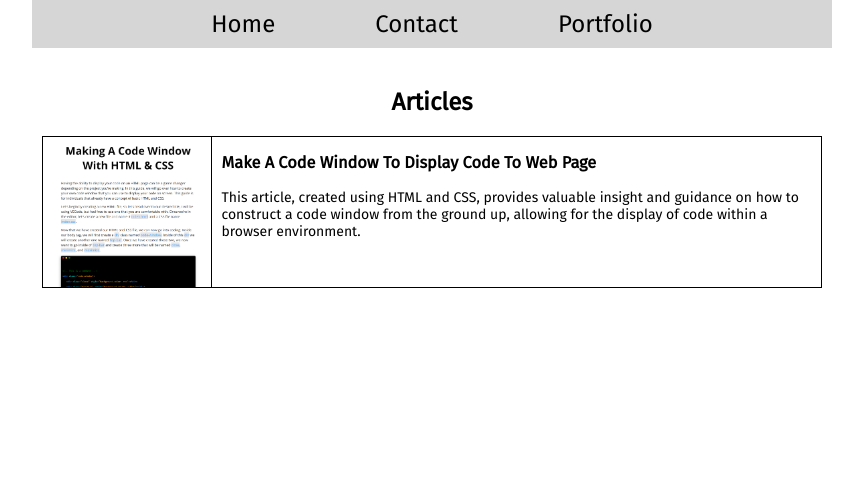
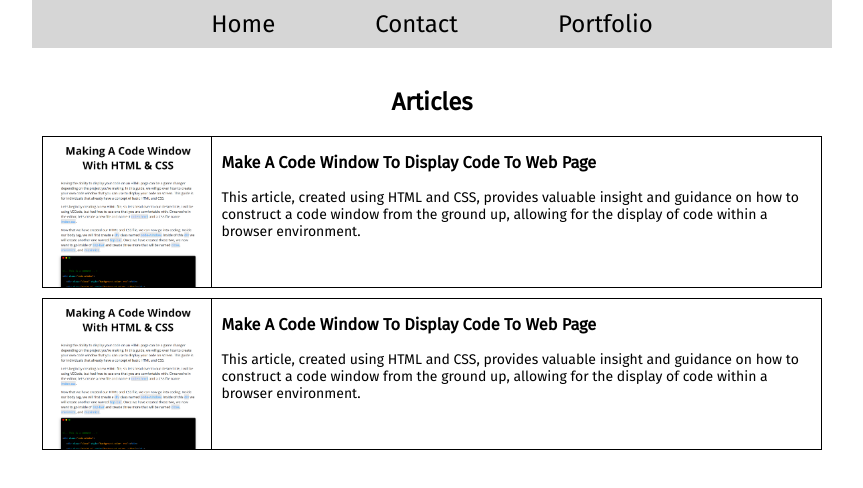
Before and after one commit to mjlynch123/Blog-Site, a plain HTML site: page index.html in a window 1280 px wide. Shown: the whole page, without its empty margins (208-1071 px from the left). Drawn offline with Linux system fonts and the light colour scheme.

Commit message:
Added another article

```diff
--- a/index.html
+++ b/index.html
@@ -28,6 +28,16 @@
                     <p>This article, created using HTML and CSS, provides valuable insight and guidance on how to construct a code window from the ground up, allowing for the display of code within a browser environment.</p>
                 </div>
             </article></a>
+
+            <a href="https://mjlynch123.github.io/Code-Window-Post/"><article class="article">
+                <div class="image">
+                    <img src="Images/code_window.png">
+                </div>
+                <div class="description">
+                    <h3>Make A Code Window To Display Code To Web Page</h3>
+                    <p>This article, created using HTML and CSS, provides valuable insight and guidance on how to construct a code window from the ground up, allowing for the display of code within a browser environment.</p>
+                </div>
+            </article></a>
         </div>
     </main>
 </body>
```
